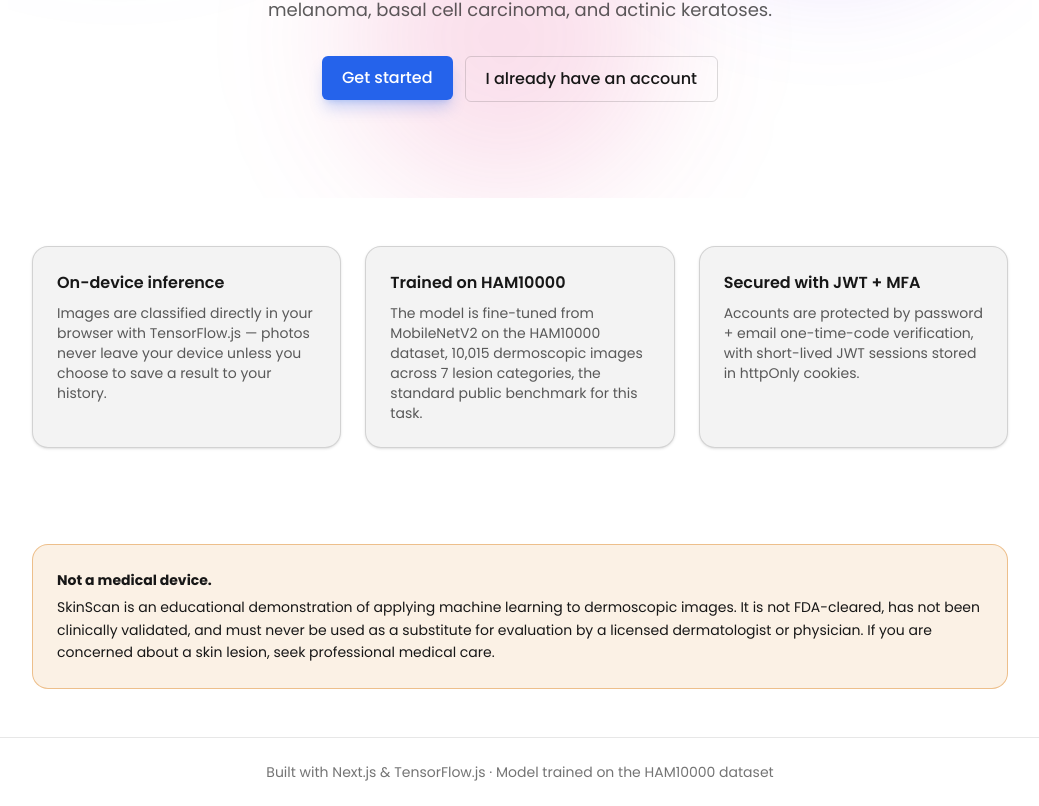
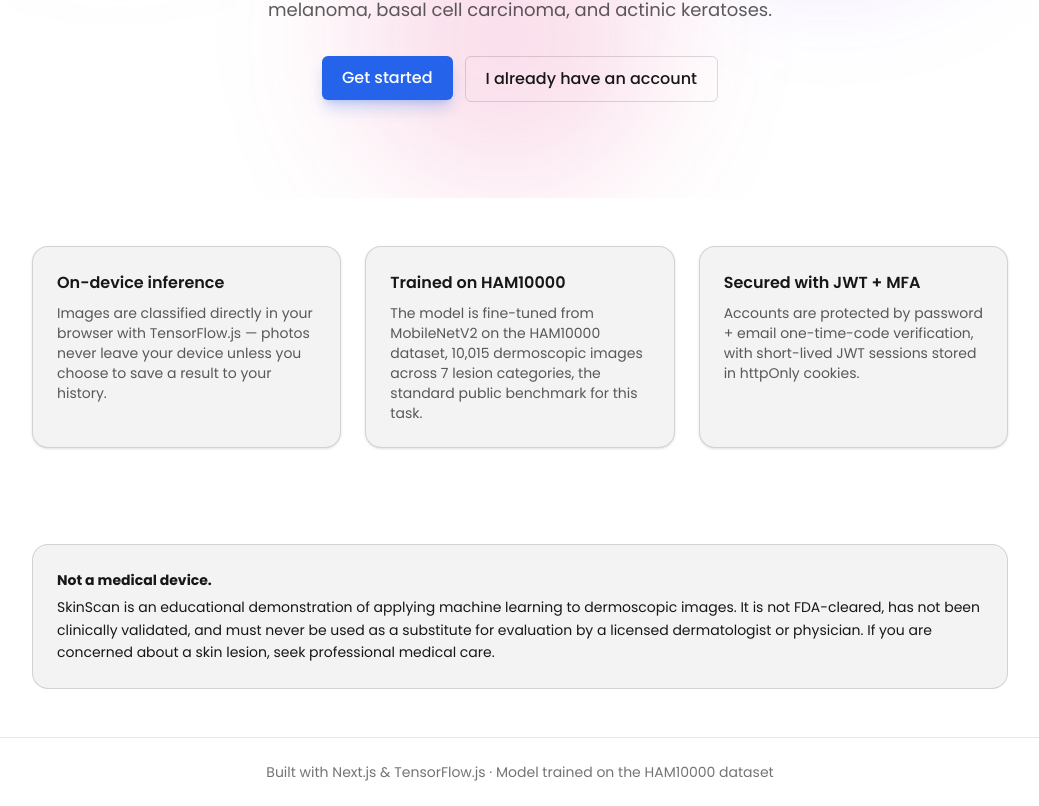
Before and after one commit to jacoboshvire/skincancerdetector, a Next.js app: page / in a window 1280 px wide. Shown: the part 425-1231 px from the top of the page, without its empty margins (120-1159 px from the left). Built offline with nearby package versions, Linux system fonts and the light colour scheme.

Commit message:
auto commit @Wed Jun 24 22:21:36 BST 2026

```diff
--- a/src/app/page.tsx
+++ b/src/app/page.tsx
@@ -133,7 +133,7 @@ export default function LandingPage() {
         </section>
 
         <section className="max-w-5xl mx-auto px-6 py-12">
-          <div className="rounded-2xl border border-accent-amber/40 bg-accent-amber/10 p-6 text-sm leading-relaxed">
+          <div className="rounded-2xl border border-foreground/15 bg-foreground/5 p-6 text-sm leading-relaxed">
             <strong className="block mb-1">Not a medical device.</strong>
             SkinScan is an educational demonstration of applying machine
             learning to dermoscopic images. It is not FDA-cleared, has not
```
